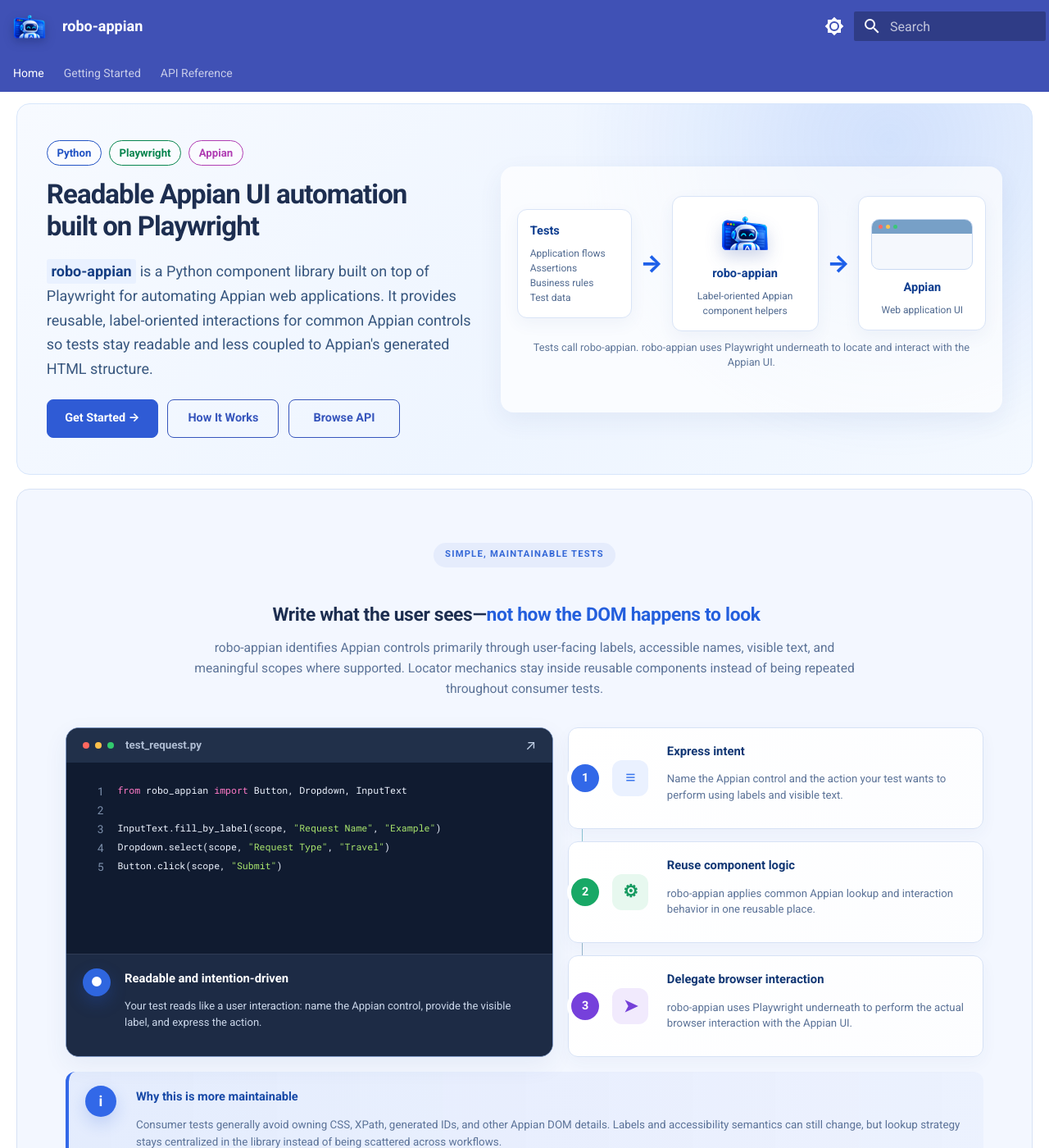
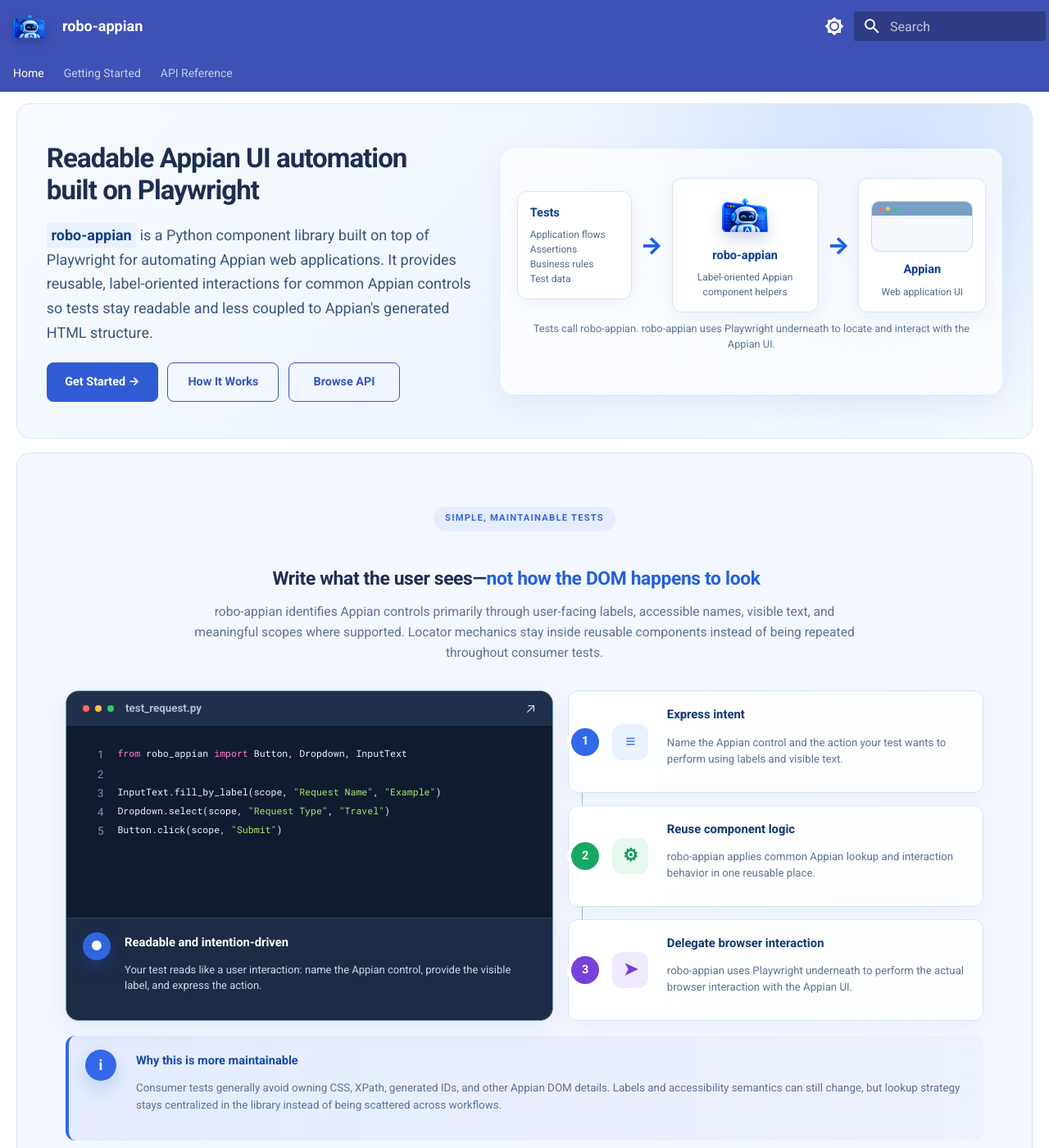
Before and after one commit to dinilmithra/robo-appian, an MkDocs documentation site: the page built from docs/index.md, in a window 1280 px wide and 1400 px high. Shown: the whole window at 82% size. Built offline with MkDocs 1.6.1 and Material for MkDocs 9.7.7, drawn with Linux system fonts in a browser that asks for light colours.

Commit message:
docs: remove technology badges from the homepage and update styling

```diff
--- a/docs/index.md
+++ b/docs/index.md
@@ -7,12 +7,6 @@
 <div class="ra-home">
   <section class="ra-hero">
     <div class="ra-hero-copy">
-      <div class="ra-badges" aria-label="Technology stack">
-        <span class="ra-badge ra-badge-python">Python</span>
-        <span class="ra-badge ra-badge-playwright">Playwright</span>
-        <span class="ra-badge ra-badge-appian">Appian</span>
-      </div>
-
       <h1><span>Readable Appian UI automation</span><span>built on Playwright</span></h1>
 
       <p class="ra-hero-lead"><strong>robo-appian</strong> is a Python component library built on top of Playwright for automating Appian web applications. It provides reusable, label-oriented interactions for common Appian controls so tests stay readable and less coupled to Appian's generated HTML structure.</p>
--- a/docs/stylesheets/extra.css
+++ b/docs/stylesheets/extra.css
@@ -64,22 +64,6 @@
 
 .ra-hero-copy, .ra-hero-visual { min-width: 0; }
 
-.ra-badges { display: flex; flex-wrap: wrap; gap: .45rem; margin-bottom: 1rem; }
-.ra-badge {
-  display: inline-flex;
-  align-items: center;
-  min-height: 34px;
-  padding: .2rem .62rem;
-  border: 1px solid currentColor;
-  border-radius: 999px;
-  background: rgba(255,255,255,.55);
-  font-size: .72rem;
-  font-weight: 750;
-}
-.ra-badge-python { color: #2253c4; }
-.ra-badge-playwright { color: #07854f; }
-.ra-badge-appian { color: #b03db3; }
-[data-md-color-scheme="slate"] .ra-badge { background: rgba(13, 24, 44, .52); }
 
 .ra-hero h1 {
   max-width: 570px;
@@ -269,7 +253,7 @@
   .ra-home { width: min(1120px, calc(100vw - 1.5rem)); }
   .ra-hero { grid-template-columns: 1fr; }
   .ra-hero-copy { max-width: 760px; margin: 0 auto; text-align: center; }
-  .ra-badges, .ra-hero-actions { justify-content: center; }
+  .ra-hero-actions { justify-content: center; }
   .ra-hero h1, .ra-hero-lead { max-width: 760px; }
   .ra-hero-visual { width: min(760px, 100%); margin: 0 auto; }
   .ra-hero-visual { min-height: auto; }
@@ -753,12 +737,6 @@
   padding: 2.2rem clamp(1.5rem, 2.8vw, 2.6rem);
   border-radius: 0 0 16px 16px;
 }
-.ra-badges { margin-bottom: .8rem; }
-.ra-badge {
-  min-height: 31px;
-  padding: .18rem .58rem;
-  font-size: .66rem;
-}
 .ra-hero h1 {
   max-width: 560px;
   font-size: var(--ra-home-display);
```
Also changed, not shown: 1 other file.
